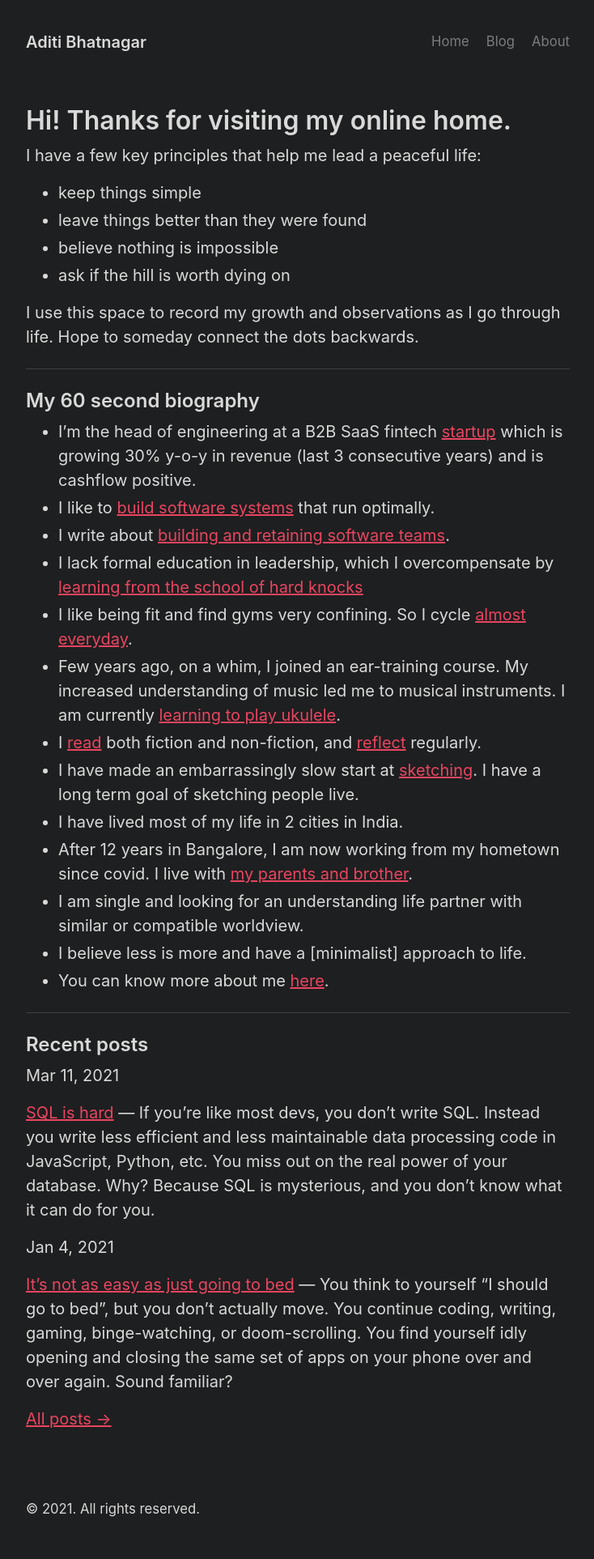
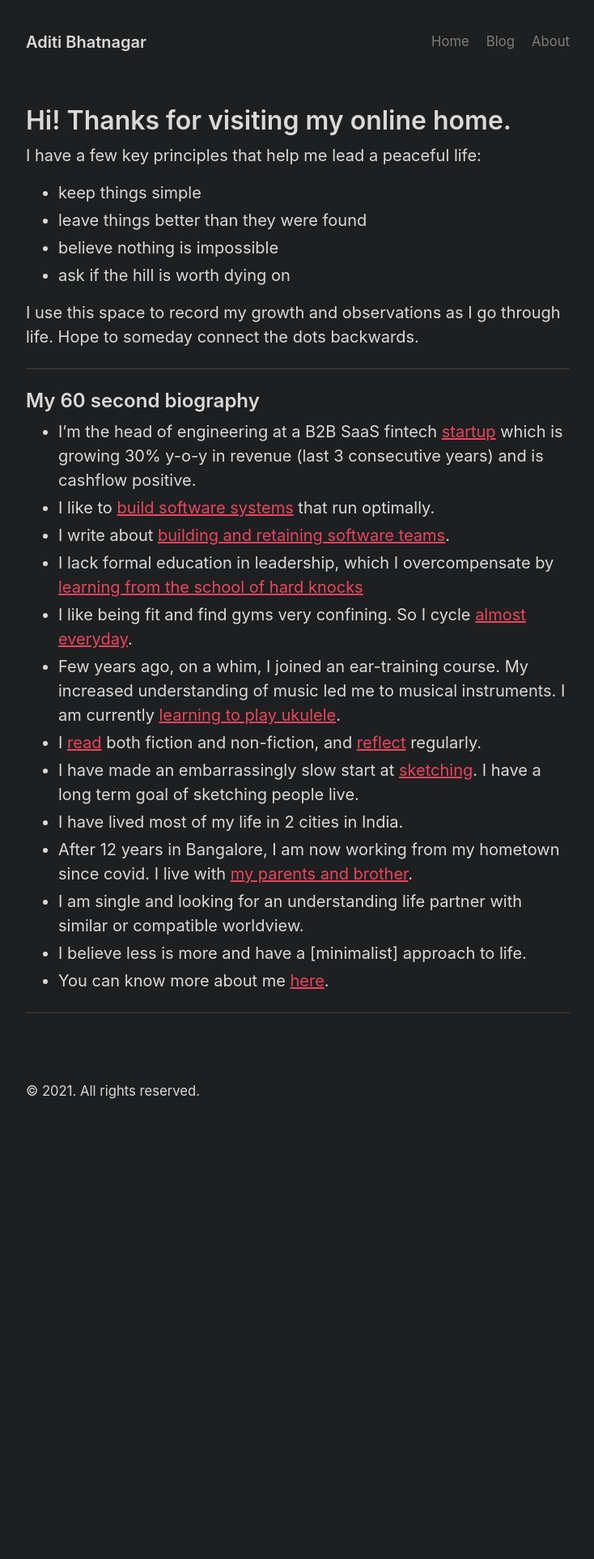
Before and after one commit to ad6190/ad6190.github.io, a Jekyll site: the page built from home.md, in a window 1280 px wide. Shown: the whole page at 81% size, without its empty margins (272-1006 px from the left). Built offline with Jekyll 4.4.1, drawn with Linux system fonts in a browser that asks for light colours; after the commit the page ends 1409 px from its top, so only the background shows below that.

Commit message:
updated about page more

```diff
--- a/home.md
+++ b/home.md
@@ -32,16 +32,3 @@ I use this space to record my growth and observations as I go through life. Hope
 
 
 ---
-
-## Recent posts
-
-Mar 11, 2021
-
-[SQL is hard]() — If you’re like most devs, you don’t write SQL. Instead you write less efficient and less maintainable data processing code in JavaScript, Python, etc. You miss out on the real power of your database. Why? Because SQL is mysterious, and you don't know what it can do for you.
-
-Jan 4, 2021
-
-[It's not as easy as just going to bed]() — You think to yourself “I should go to bed”, but you don’t actually move. You continue coding, writing, gaming, binge-watching, or doom-scrolling. You find yourself idly opening and closing the same set of apps on your phone over and over again. Sound familiar?
-
-
-[All posts →]()
```
Also changed, not shown: 12 other files.
